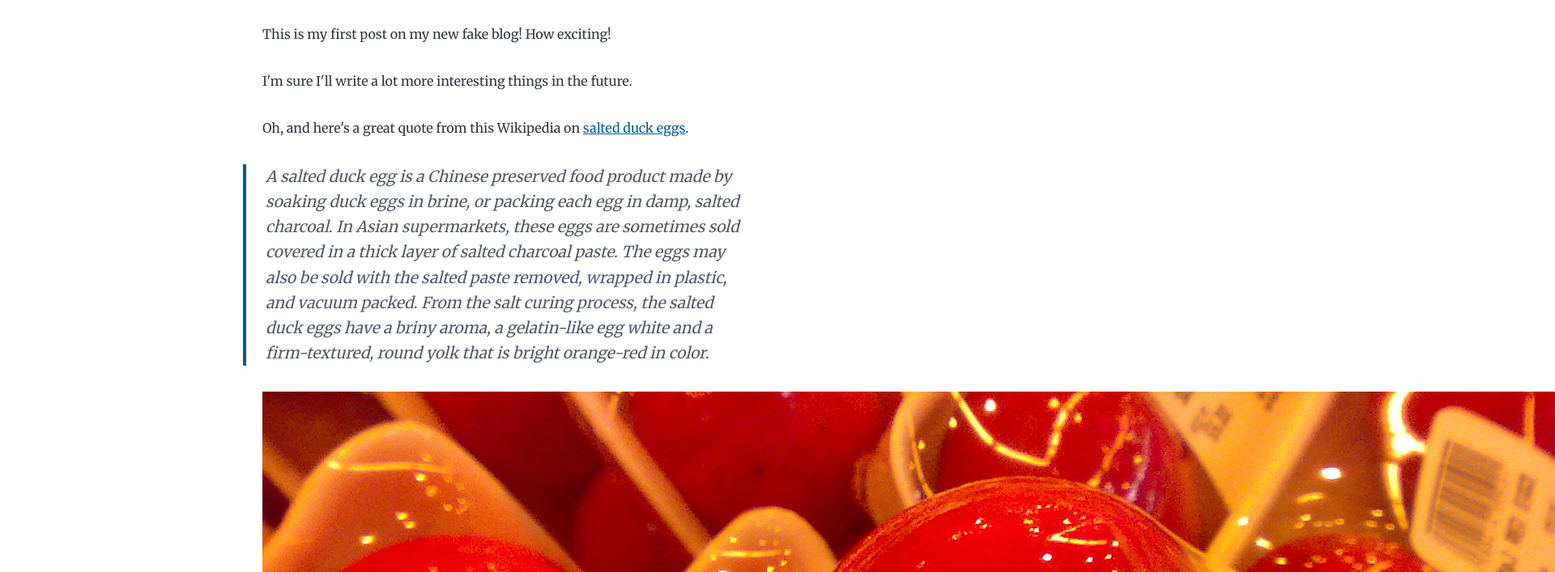
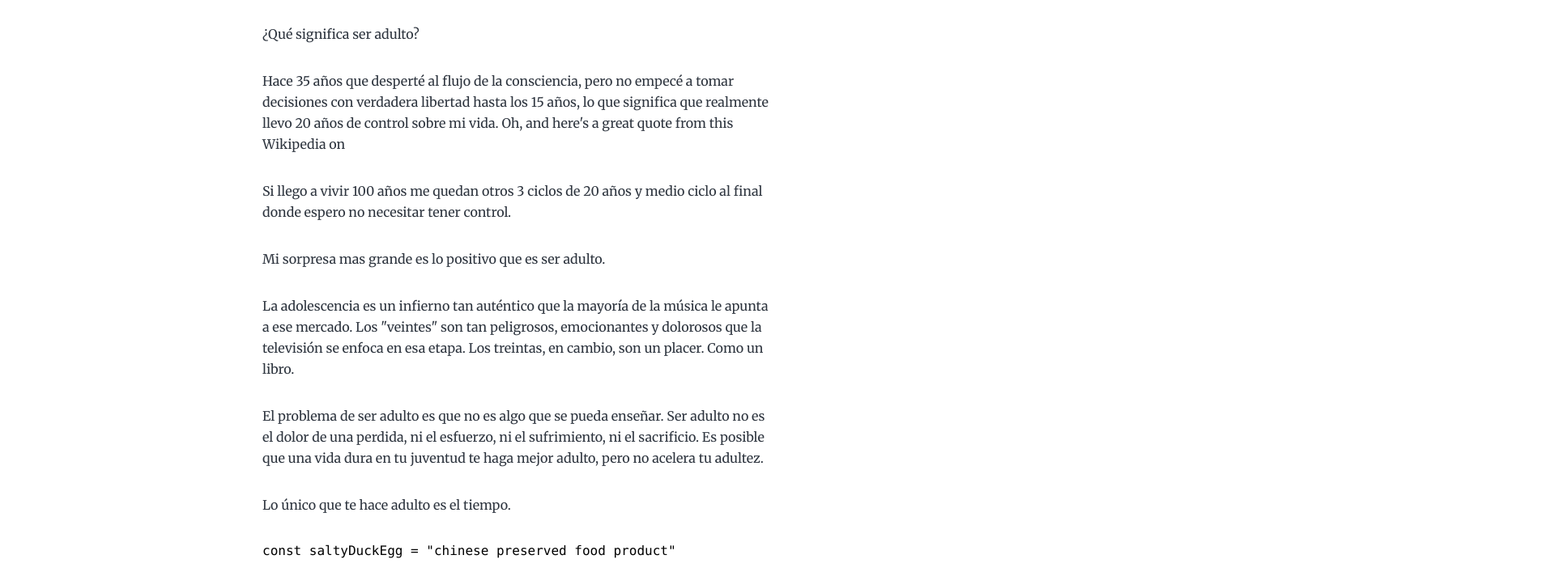
Before and after one commit to nayrugodness/blog-gatsby-netlify, a Gatsby site: page /hello-world/ in a window 1280 px wide. Shown: the part 211-918 px from the top of the page at 81% size, 1920 px wide, since content can reach past the window. Built offline with nearby package versions, Linux system fonts and the light colour scheme; Gatsby itself is replaced by a stand-in of ours; some packages are replaced by stand-ins of ours; code samples lack their colours.

Commit message:
adding new hello world info post

````diff
--- a/content/blog/hello-world/index.md
+++ b/content/blog/hello-world/index.md
@@ -1,27 +1,25 @@
 ---
-title: Hello World
+title: Freddy Vega "Ser adulto"
 date: "2015-05-01T22:12:03.284Z"
-description: "Hello World"
+description: "Una mirada existencial desde la experiencia de un magnate de la técnoogía"
 ---
 
-This is my first post on my new fake blog! How exciting!
+¿Qué significa ser adulto?
 
-I'm sure I'll write a lot more interesting things in the future.
+Hace 35 años que desperté al flujo de la consciencia, pero no empecé a tomar decisiones con verdadera libertad hasta los 15 años, lo que significa que realmente llevo 20 años de control sobre mi vida.
+Oh, and here's a great quote from this Wikipedia on
 
-Oh, and here's a great quote from this Wikipedia on
-[salted duck eggs](https://en.wikipedia.org/wiki/Salted_duck_egg).
 
-> A salted duck egg is a Chinese preserved food product made by soaking duck
-> eggs in brine, or packing each egg in damp, salted charcoal. In Asian
-> supermarkets, these eggs are sometimes sold covered in a thick layer of salted
-> charcoal paste. The eggs may also be sold with the salted paste removed,
-> wrapped in plastic, and vacuum packed. From the salt curing process, the
-> salted duck eggs have a briny aroma, a gelatin-like egg white and a
-> firm-textured, round yolk that is bright orange-red in color.
+Si llego a vivir 100 años me quedan otros 3 ciclos de 20 años y medio ciclo al final donde espero no necesitar tener control.
 
-![Chinese Salty Egg](./salty_egg.jpg)
+Mi sorpresa mas grande es lo positivo que es ser adulto.
 
-You can also write code blocks here!
+La adolescencia es un infierno tan auténtico que la mayoría de la música le apunta a ese mercado. Los "veintes" son tan peligrosos, emocionantes y dolorosos que la televisión se enfoca en esa etapa. Los treintas, en cambio, son un placer. Como un libro.
+
+El problema de ser adulto es que no es algo que se pueda enseñar. Ser adulto no es el dolor de una perdida, ni el esfuerzo, ni el sufrimiento, ni el sacrificio. Es posible que una vida dura en tu juventud te haga mejor adulto, pero no acelera tu adultez.
+
+
+Lo único que te hace adulto es el tiempo.
 
 ```js
 const saltyDuckEgg = "chinese preserved food product"
````
